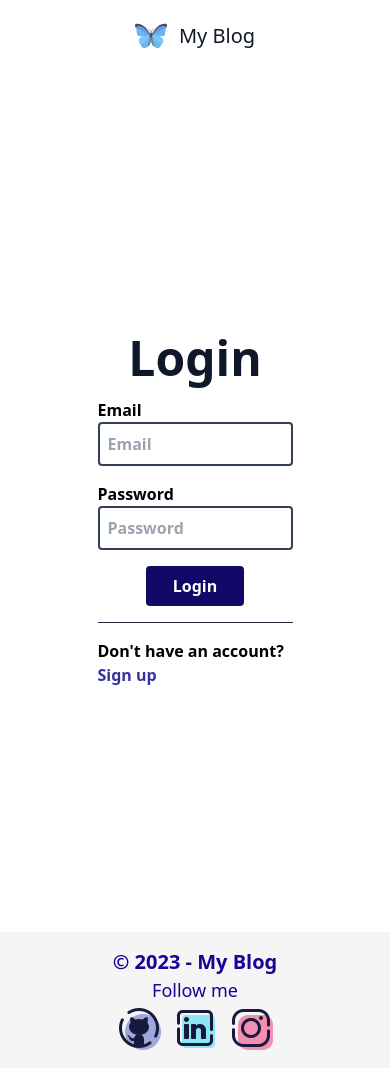
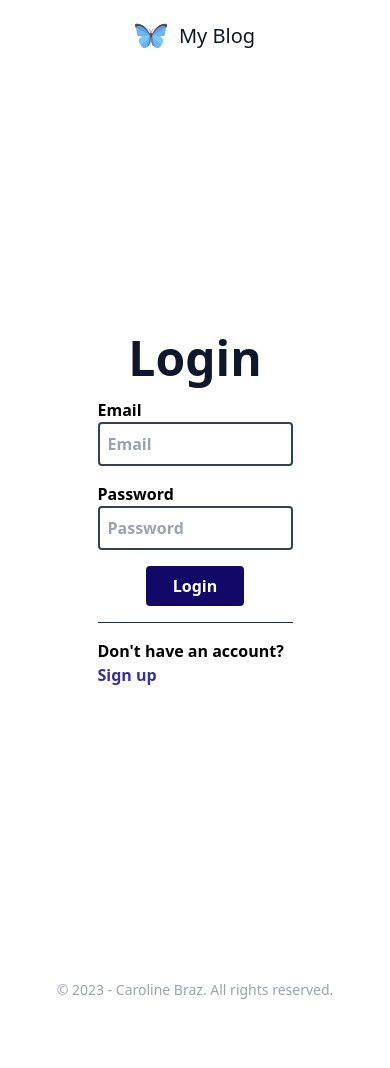
Before and after one commit to carolinebraz/my-blog-app, a React (Vite) app: page /login in a window 390 px wide. After the commit the page ends 1032 px from the top, so only its background shows below. Built offline with nearby package versions, Linux system fonts and the light colour scheme.

Commit message:
Altera componente Footer

```diff
--- a/src/components/footer/Footer.tsx
+++ b/src/components/footer/Footer.tsx
@@ -1,20 +1,48 @@
 import github from '../../assets/icons/github.png';
 import linkedin from '../../assets/icons/linkedin.png';
 import instagram from '../../assets/icons/instagram.png';
+import { useContext } from 'react';
+import { AuthContext } from '../../contexts/AuthContext';
 
 function Footer() {
+
+    const { user } = useContext(AuthContext)
+
+    let isLogged
+
+    if (user.token !== "") {
+        isLogged = true;
+    }
+
     return (
         <>
-            <div className="flex justify-center bg-[#f5f5f5] text-[#190493]">
-                <div className="container flex flex-col items-center py-4">
-                    <p className='text-xl font-bold'>&copy; 2023 - My Blog</p>
-                    <p className='text-lg'>Follow me</p>
-                    <div className='flex gap-2'>
-                        <img src={github} alt="Logo GitHub" />
-                        <img src={linkedin} alt="Logo LinkedIn" />
-                        <img src={instagram} alt="Logo Instagram" />
-                    </div>
-                </div>
+            <div className="bg-white pt-4 sm:pt-10 lg:pt-12">
+                <footer className="mx-auto max-w-screen-2xl px-4 md:px-8">
+                    {isLogged ? (
+                        <div className="flex flex-col items-center justify-between gap-4 border-t border-b py-1 md:flex-row">
+                            <nav className="flex flex-wrap justify-center gap-x-4 gap-y-2 md:justify-start md:gap-6">
+                                <a href="https://github.com/carolinebraz?tab=repositories" target="_blank" className="text-gray-500 transition duration-100 hover:text-indigo-500 active:text-indigo-600">Projects</a>
+                                <a href="mailto:jcarolinebraz@gmail.com" className="text-gray-500 transition duration-100 hover:text-indigo-500 active:text-indigo-600">Contact me</a>
+                            </nav>
+
+                            <div className="flex gap-4">
+                                <a href="https://www.linkedin.com/in/carolinebraz" target="_blank">
+                                    <img src={linkedin} alt="LinkedIn Logo" className="h-8" />
+                                </a>
+
+                                <a href="https://www.github.com/carolinebraz" target="_blank">
+                                    <img src={github} alt="GitHub Logo" className="h-8" />
+                                </a>
+
+                                <a href="https://www.instagram.com/carolinebraz" target="_blank">
+                                    <img src={instagram} alt="Instagram Logo" className="h-8" />
+                                </a>
+                            </div>
+                        </div>
+                    ) : (
+                        <div className="py-8 text-center text-sm text-gray-400">&copy; 2023 - Caroline Braz. All rights reserved.</div>
+                    )}
+                </footer>
             </div>
         </>
     )
```
